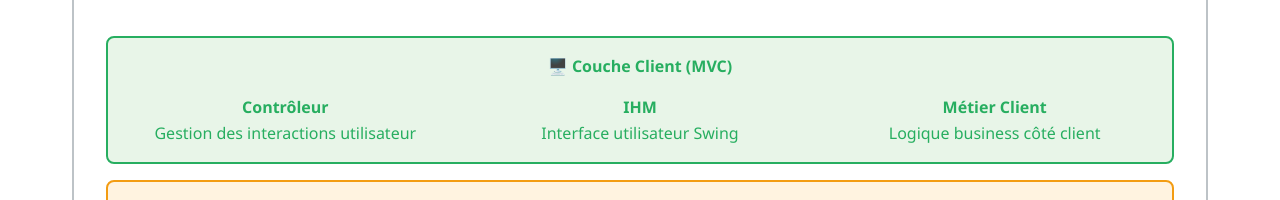
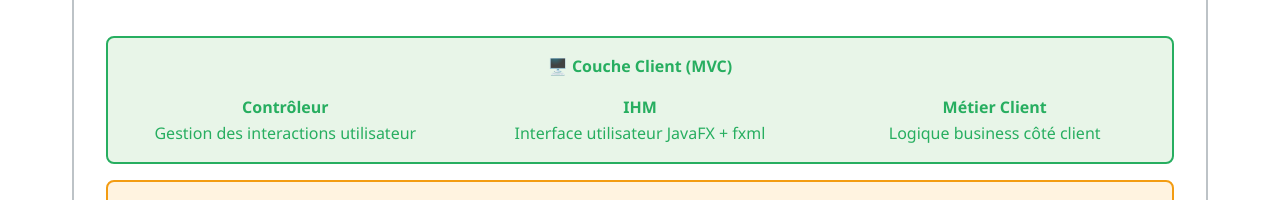
Before and after one commit to Joshua-Hermilly/MateZone, a plain HTML site: page site/architecture.html in a window 1280 px wide. Shown: the part 840-1040 px from the top of the page. Drawn offline with Linux system fonts and the light colour scheme.

Commit message:
fix name ihm

```diff
--- a/site/architecture.html
+++ b/site/architecture.html
@@ -77,7 +77,7 @@
 							</div>
 							<div>
 								<strong>IHM</strong>
-								<p>Interface utilisateur Swing</p>
+								<p>Interface utilisateur JavaFX + fxml</p>
 							</div>
 							<div>
 								<strong>Métier Client</strong>
```
